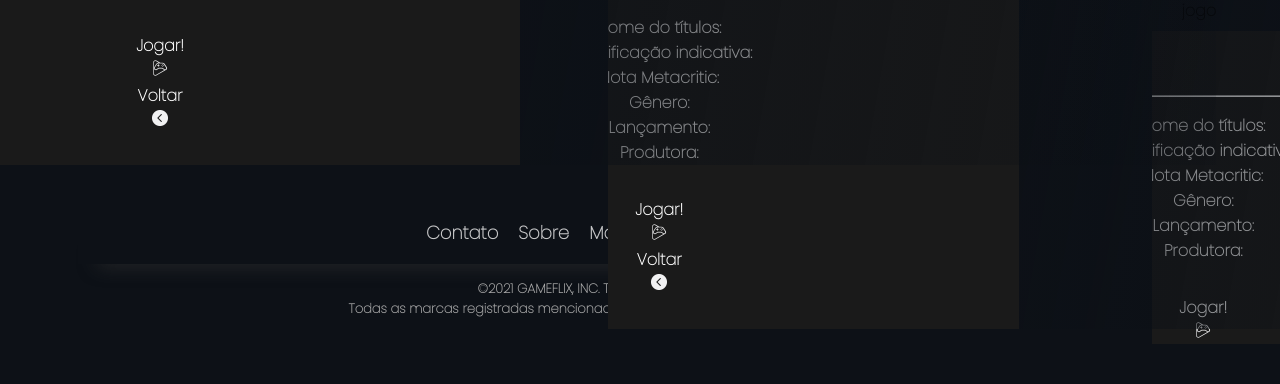
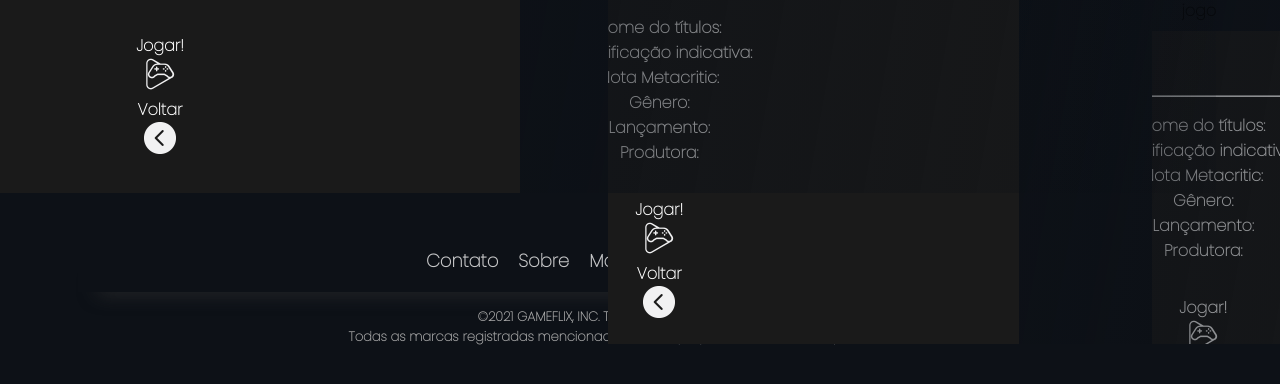
Before and after one commit to vitinop/projeto-gameflix-blue, a Flask app: page /template-jogos/1 in a window 1280 px wide; the page is wider, and only the part inside the window is pictured. Shown: the part 330-714 px from the top of that part. Run offline with Flask 2, Linux system fonts and the light colour scheme; data that the repository does not hold is empty.

Commit message:
Update template-jogos-style.css

```diff
--- a/static/css/template-jogos-style.css
+++ b/static/css/template-jogos-style.css
@@ -99,7 +99,7 @@ body {
 }
 
 .botaoGames img{
-    width: 1rem;
+    width: 2rem;
 }
 
 .botaoGames img:hover {
```
